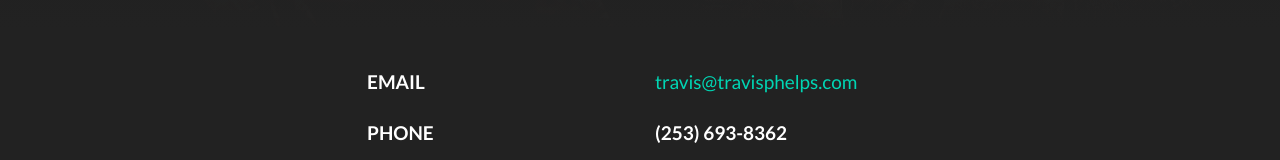
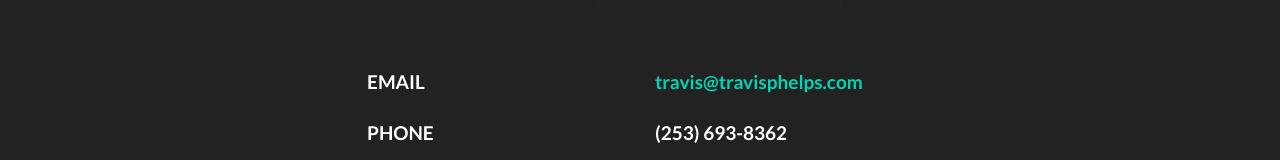
Before and after one commit to cynthem/travis-portfolio, a React (Create React App) app: page /contact in a window 1280 px wide. In both pictures the pointer is over the link "travis@travisphelps.com". Shown: the part 530-690 px from the top of the page. Built offline with nearby package versions, Linux system fonts and the light colour scheme.

Commit message:
Add link hover styles

```diff
--- a/src/sass/components/_Contact.scss
+++ b/src/sass/components/_Contact.scss
@@ -42,6 +42,10 @@
                     text-decoration: none;
                     font-weight: 400;
                 }
+
+                a:hover {
+                    font-weight: 700;
+                }
             }
         }
     }
```
Also changed, not shown: 1 other file (tests, documents, lock files or other folders).
